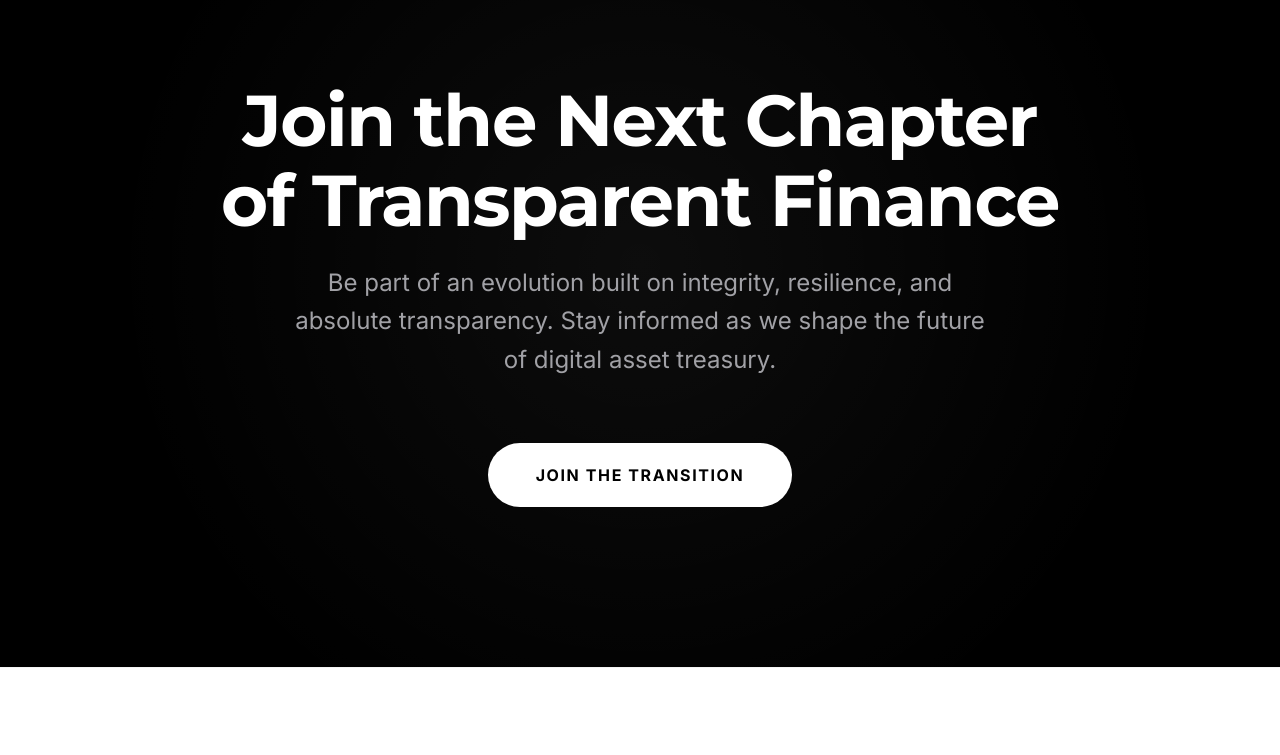
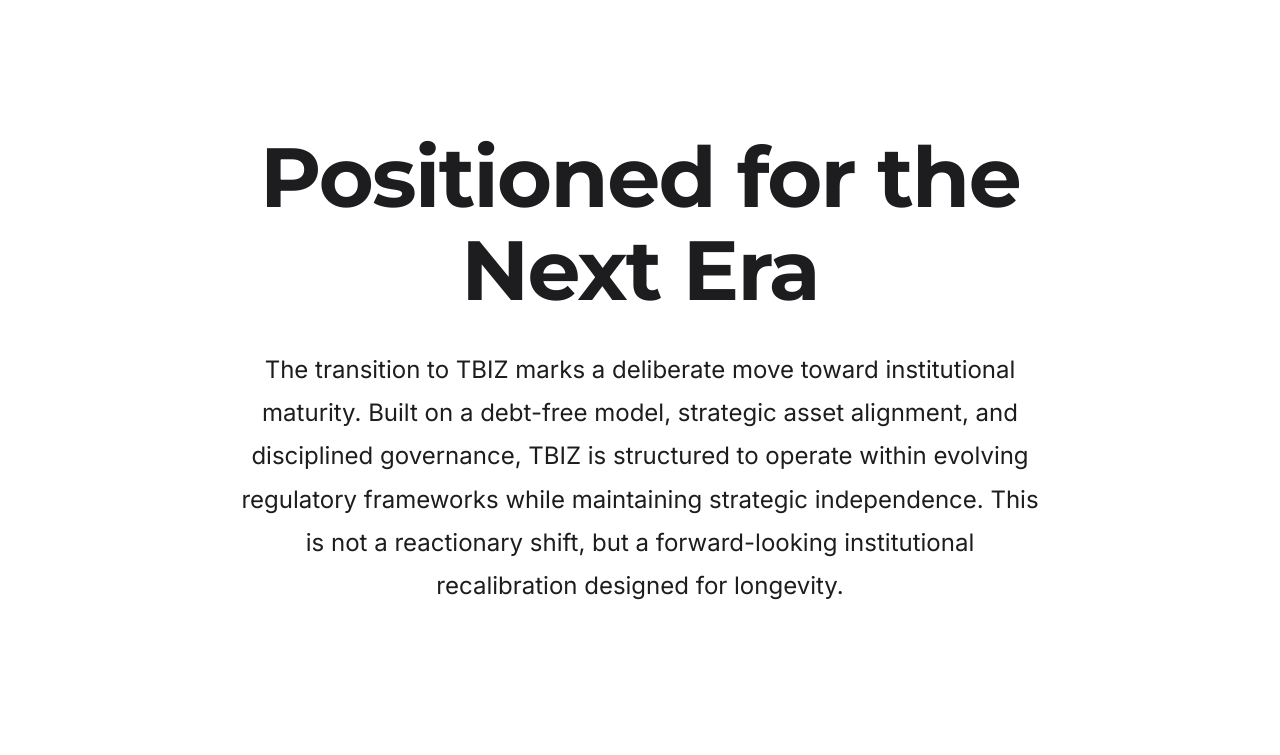
Before and after one commit to natalia-unicoin/unicoin-inc, a Next.js app: page / in a window 1280 px wide. Shown: the part 7260-8015 px from the top of the page. Built offline with nearby package versions, Linux system fonts and the light colour scheme.

Commit message:
feat: add Positioned for the Next Era block before Final CTA

```diff
--- /dev/null
+++ b/src/components/PositionedEra.styles.ts
@@ -0,0 +1,52 @@
+import { makeStyles } from 'tss-react/mui';
+
+export const useStyles = makeStyles()((theme) => ({
+    section: {
+        paddingTop: '160px',
+        paddingBottom: '160px',
+        backgroundColor: '#FFFFFF',
+        color: '#1D1D1F',
+        borderTop: '1px solid #f5f5f7',
+        [theme.breakpoints.up('lg')]: {
+            paddingTop: '200px',
+            paddingBottom: '200px',
+        }
+    },
+    container: {
+        maxWidth: '100%',
+        margin: '0 auto',
+        paddingLeft: theme.spacing(3),
+        paddingRight: theme.spacing(3),
+        textAlign: 'center',
+        [theme.breakpoints.up('lg')]: {
+            paddingLeft: '150px',
+            paddingRight: '150px',
+        }
+    },
+    title: {
+        fontFamily: theme.typography.h1.fontFamily,
+        fontWeight: 700,
+        letterSpacing: '-0.03em',
+        marginBottom: theme.spacing(4),
+        lineHeight: 1.1,
+        fontSize: '44px',
+        [theme.breakpoints.up('md')]: {
+            fontSize: '64px',
+        },
+        [theme.breakpoints.up('lg')]: {
+            fontSize: '84px',
+        }
+    },
+    description: {
+        fontSize: '1.25rem',
+        lineHeight: 1.6,
+        color: '#1D1D1F',
+        maxWidth: '800px',
+        margin: '0 auto',
+        fontWeight: 400,
+        [theme.breakpoints.up('md')]: {
+            fontSize: '1.5rem',
+            lineHeight: 1.8,
+        }
+    }
+}));
--- /dev/null
+++ b/src/components/PositionedEra.tsx
@@ -0,0 +1,37 @@
+'use client';
+
+import React from 'react';
+import { motion } from 'framer-motion';
+import { useStyles } from './PositionedEra.styles';
+
+const PositionedEra = () => {
+    const { classes } = useStyles();
+
+    return (
+        <section id="positioned-era" className={classes.section}>
+            <div className={classes.container}>
+                <motion.h2
+                    className={classes.title}
+                    initial={{ opacity: 0, y: 30 }}
+                    whileInView={{ opacity: 1, y: 0 }}
+                    viewport={{ once: true }}
+                    transition={{ duration: 0.8 }}
+                >
+                    Positioned for the Next Era
+                </motion.h2>
+
+                <motion.p
+                    className={classes.description}
+                    initial={{ opacity: 0, y: 20 }}
+                    whileInView={{ opacity: 1, y: 0 }}
+                    viewport={{ once: true }}
+                    transition={{ duration: 0.8, delay: 0.2, ease: [0.16, 1, 0.3, 1] }}
+                >
+                    The transition to TBIZ marks a deliberate move toward institutional maturity. Built on a debt-free model, strategic asset alignment, and disciplined governance, TBIZ is structured to operate within evolving regulatory frameworks while maintaining strategic independence. This is not a reactionary shift, but a forward-looking institutional recalibration designed for longevity.
+                </motion.p>
+            </div>
+        </section>
+    );
+};
+
+export default PositionedEra;
--- a/src/components/TransparentBusiness.tsx
+++ b/src/components/TransparentBusiness.tsx
@@ -7,6 +7,7 @@ import WarOnInnovation from '@/components/WarOnInnovation';
 import StrategicResponse from '@/components/StrategicResponse';
 import LeadershipPositioning from '@/components/LeadershipPositioning';
 import InTheMedia from '@/components/InTheMedia';
+import PositionedEra from '@/components/PositionedEra';
 import FinalCTA from '@/components/FinalCTA';
 
 const TransparentBusiness = () => {
@@ -18,6 +19,7 @@ const TransparentBusiness = () => {
             <StrategicResponse />
             <LeadershipPositioning />
             <InTheMedia />
+            <PositionedEra />
             <FinalCTA />
         </>
     );
```
